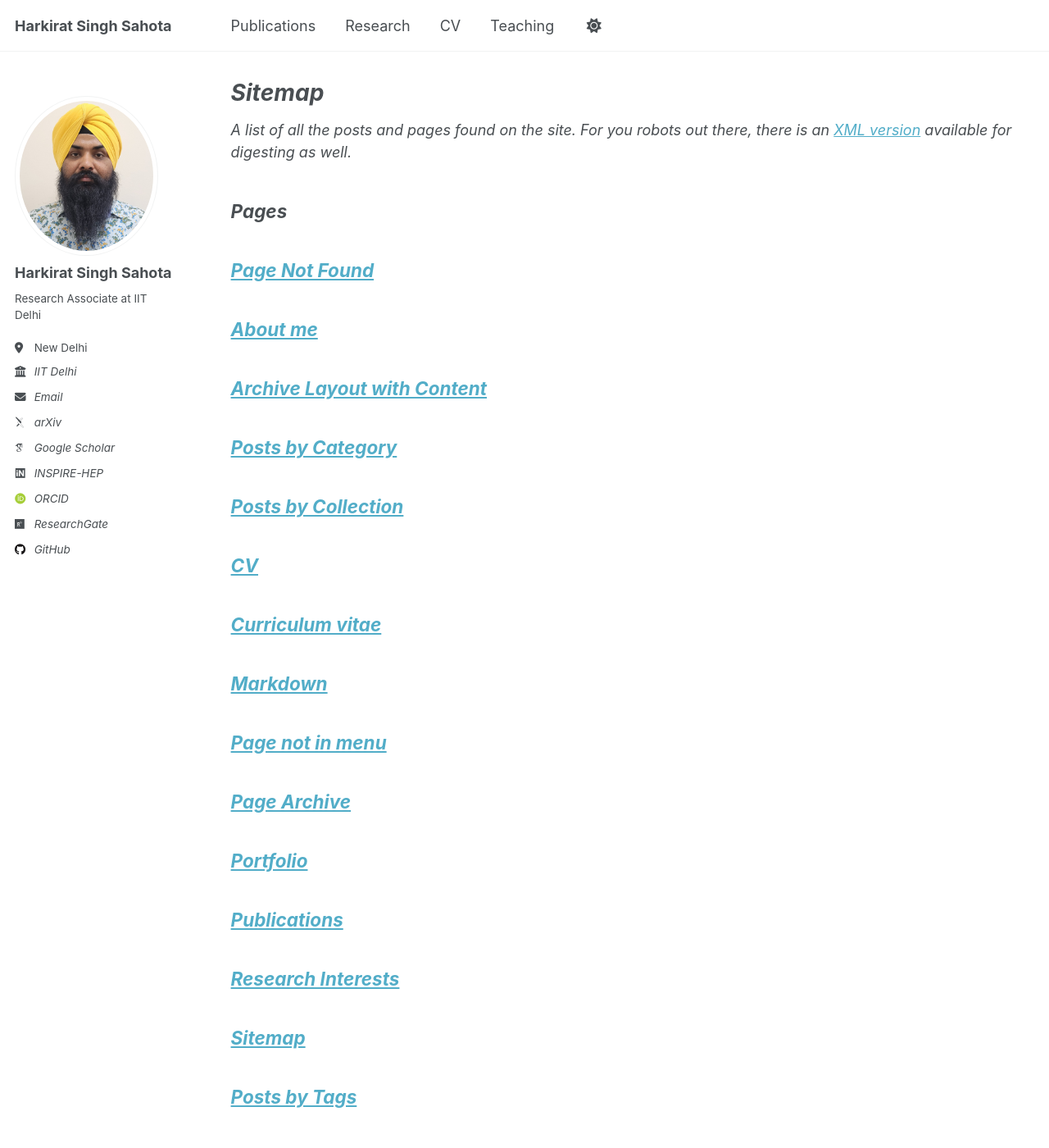
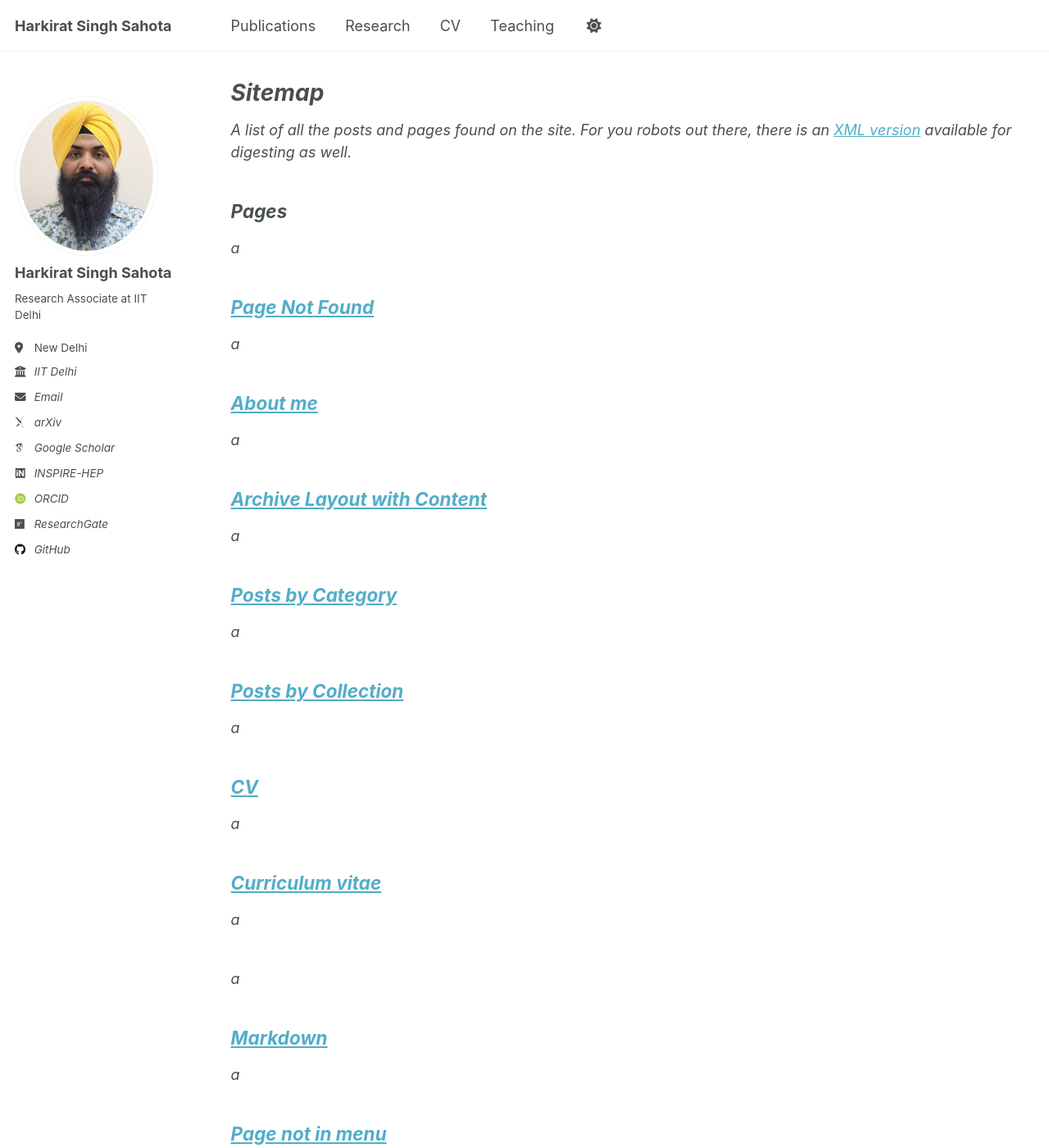
Before and after one commit to harkiratss/harkiratss.github.io, a Jekyll site: the page built from _pages/sitemap.md, in a window 1280 px wide and 1400 px high. Shown: the whole window at 82% size. Built offline with Jekyll 4.4.1, drawn with Linux system fonts in a browser that asks for light colours; some web fonts are replaced; some of the changed text lies outside the part shown.

```diff
--- a/_includes/archive-single.html
+++ b/_includes/archive-single.html
@@ -1,4 +1,4 @@
-{% include base_path %}
+a{% include base_path %}
 
 {% if post.header.teaser %}
   {% capture teaser %}{{ post.header.teaser }}{% endcapture %}
@@ -52,7 +52,7 @@
 
     {% if post.excerpt and site.read_more != 'enabled' %}
   <details class="archive__item-excerpt">
-    <summary><strong>Summary</strong></summary>
+<!--     <summary><strong>Summary</strong></summary> -->
     <div itemprop="description">
       {{ post.excerpt | markdownify }}
     </div>
@@ -60,7 +60,7 @@
 
     {% elsif post.excerpt and site.read_more == 'enabled' %}
       <details class="archive__item-excerpt">
-        <summary><strong>Summary</strong></summary>
+<!--         <summary><strong>Summary</strong></summary> -->
         <div itemprop="description">
           {{ post.excerpt | markdownify | remove: '<p>' | remove: '</p>' }}
           <strong><a href="{{ base_path }}{{ post.url }}" rel="permalink"> Read more</a></strong>
```
